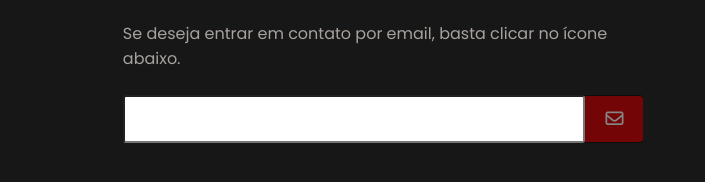
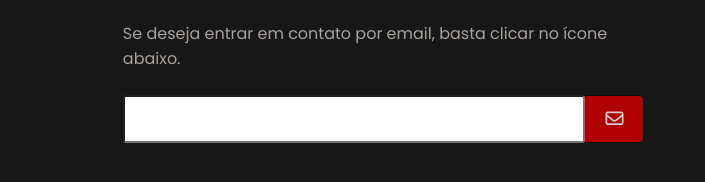
Before and after one commit to DavidBen48/clone-netflix, a plain HTML site: page index.html in a window 1280 px wide. In both pictures the pointer is over the button "Clique aqui e envie um e-mail". Shown: the part 3664-3846 px from the top of the page, 575-1280 px from the left. Drawn offline with nearby package versions, Linux system fonts and the light colour scheme.

Commit message:
atualizações finais

```diff
--- a/netflix.css
+++ b/netflix.css
@@ -363,11 +363,12 @@ margin-bottom: 0.75em;
     font-size: 1.125rem;
     border-radius: 0px 4px 4px 0px;
     cursor: pointer;
+    transition: .4s ease;
+
 }
 
 #input-gp button:hover {
-    opacity: 0.5;
-    transition: .4s ease;
+    opacity: 0.8;
 }
 
 
```
